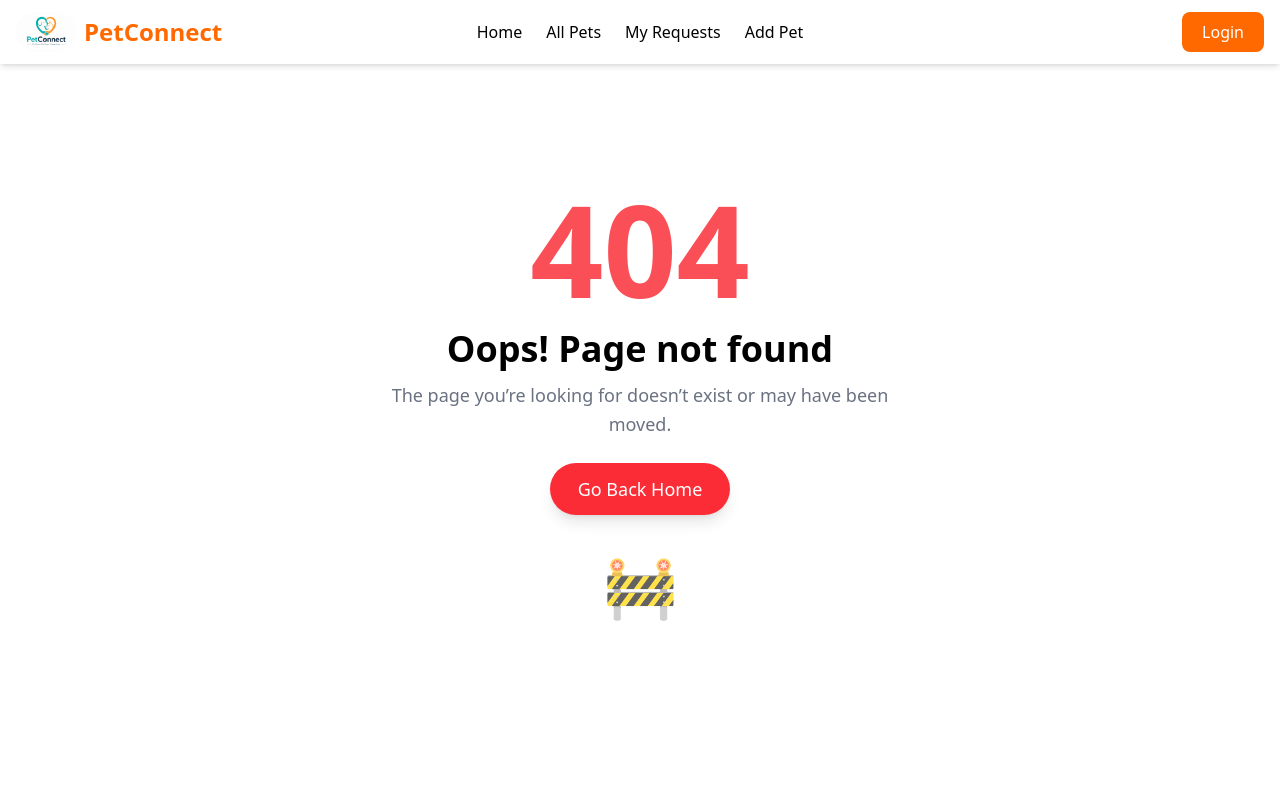
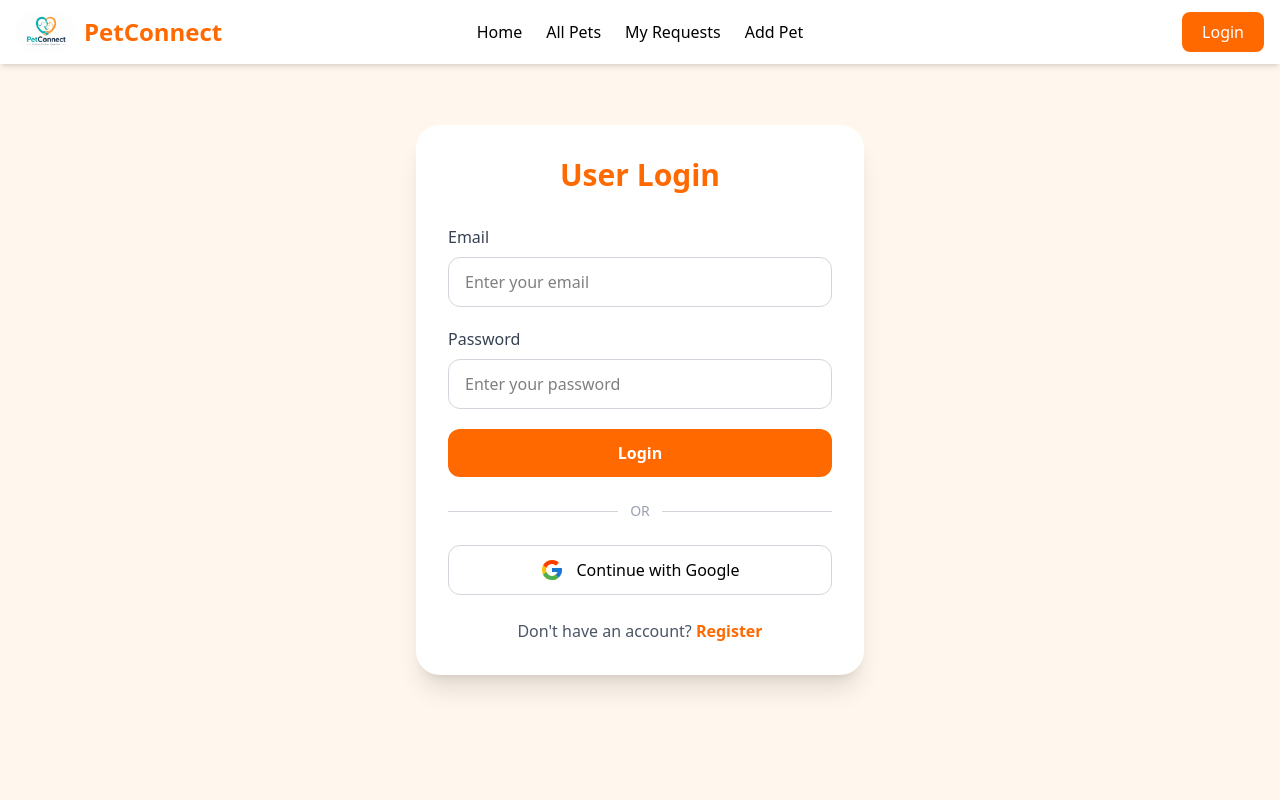
Before and after one commit to swarupkst/PetNest-Client-side, a Next.js app: page /login in a window 1280 px wide. Before the commit this address had no page. Shown: the top 800 px of the page. Built offline with nearby package versions, Linux system fonts and the light colour scheme.

Commit message:
Login page design done

```diff
--- a/package.json
+++ b/package.json
@@ -14,8 +14,10 @@
     "framer-motion": "^12.40.0",
     "lucide-react": "^1.17.0",
     "next": "16.2.6",
+    "next-auth": "^4.24.14",
     "react": "19.2.4",
     "react-dom": "19.2.4",
+    "react-hot-toast": "^2.6.0",
     "react-icons": "^5.6.0",
     "react-router-dom": "^7.15.1"
   },
--- /dev/null
+++ b/src/app/login/page.jsx
@@ -0,0 +1,124 @@
+"use client";
+
+import Link from "next/link";
+import { useRouter } from "next/navigation";
+import { signIn } from "next-auth/react";
+import { FcGoogle } from "react-icons/fc";
+import { toast } from "react-hot-toast";
+
+export default function LoginPage() {
+  const router = useRouter();
+
+  const handleLogin = async (e) => {
+    e.preventDefault();
+
+    const form = e.target;
+    const email = form.email.value;
+    const password = form.password.value;
+
+    try {
+      // Example login with NextAuth credentials
+      const res = await signIn("credentials", {
+        email,
+        password,
+        redirect: false,
+      });
+
+      if (res?.ok) {
+        toast.success("Login Successful!");
+        router.push("/");
+      } else {
+        toast.error("Invalid Email or Password");
+      }
+    } catch (error) {
+      toast.error("Something went wrong");
+    }
+  };
+
+  const handleGoogleLogin = async () => {
+    try {
+      await signIn("google", {
+        callbackUrl: "/",
+      });
+    } catch (error) {
+      toast.error("Google Login Failed");
+    }
+  };
+
+  return (
+    <div className="min-h-screen flex items-center justify-center bg-orange-50 px-4">
+      <div className="w-full max-w-md bg-white rounded-3xl shadow-xl p-8">
+        <h2 className="text-3xl font-bold text-center text-orange-500 mb-8">
+          User Login
+        </h2>
+
+        <form onSubmit={handleLogin} className="space-y-5">
+          {/* Email */}
+          <div>
+            <label className="block mb-2 font-medium text-gray-700">
+              Email
+            </label>
+
+            <input
+              type="email"
+              name="email"
+              placeholder="Enter your email"
+              required
+              className="w-full border border-gray-300 text-black rounded-xl px-4 py-3 focus:outline-none focus:ring-2 focus:ring-orange-400"
+            />
+          </div>
+
+          {/* Password */}
+          <div>
+            <label className="block mb-2 font-medium text-gray-700">
+              Password
+            </label>
+
+            <input
+              type="password"
+              name="password"
+              placeholder="Enter your password"
+              required
+              className="w-full border border-gray-300 text-black rounded-xl px-4 py-3 focus:outline-none focus:ring-2 focus:ring-orange-400"
+            />
+          </div>
+
+
+          <button
+            type="submit"
+            className="w-full bg-orange-500 hover:bg-orange-600 text-white py-3 rounded-xl font-semibold transition"
+          >
+            Login
+          </button>
+        </form>
+
+
+        <div className="my-6 flex items-center gap-3">
+          <div className="flex-1 h-[1px] bg-gray-300"></div>
+          <span className="text-gray-400 text-sm">OR</span>
+          <div className="flex-1 h-[1px] bg-gray-300"></div>
+        </div>
+
+        {/* Google Login */}
+        <button
+          onClick={handleGoogleLogin}
+          className="w-full border border-gray-300 hover:bg-gray-100 text-black py-3 rounded-xl flex items-center justify-center gap-3 font-medium transition"
+        >
+          <FcGoogle size={24} />
+          Continue with Google
+        </button>
+
+        {/* Register Link */}
+        <p className="text-center text-gray-600 mt-6">
+          Don&apos;t have an account?{" "}
+          <Link
+            href="/register"
+            className="text-orange-500 font-semibold hover:underline"
+          >
+            Register
+          </Link>
+        </p>
+      </div>
+    </div>
+  );
+}
```
Also changed, not shown: 1 other file (tests, documents, lock files or other folders).
